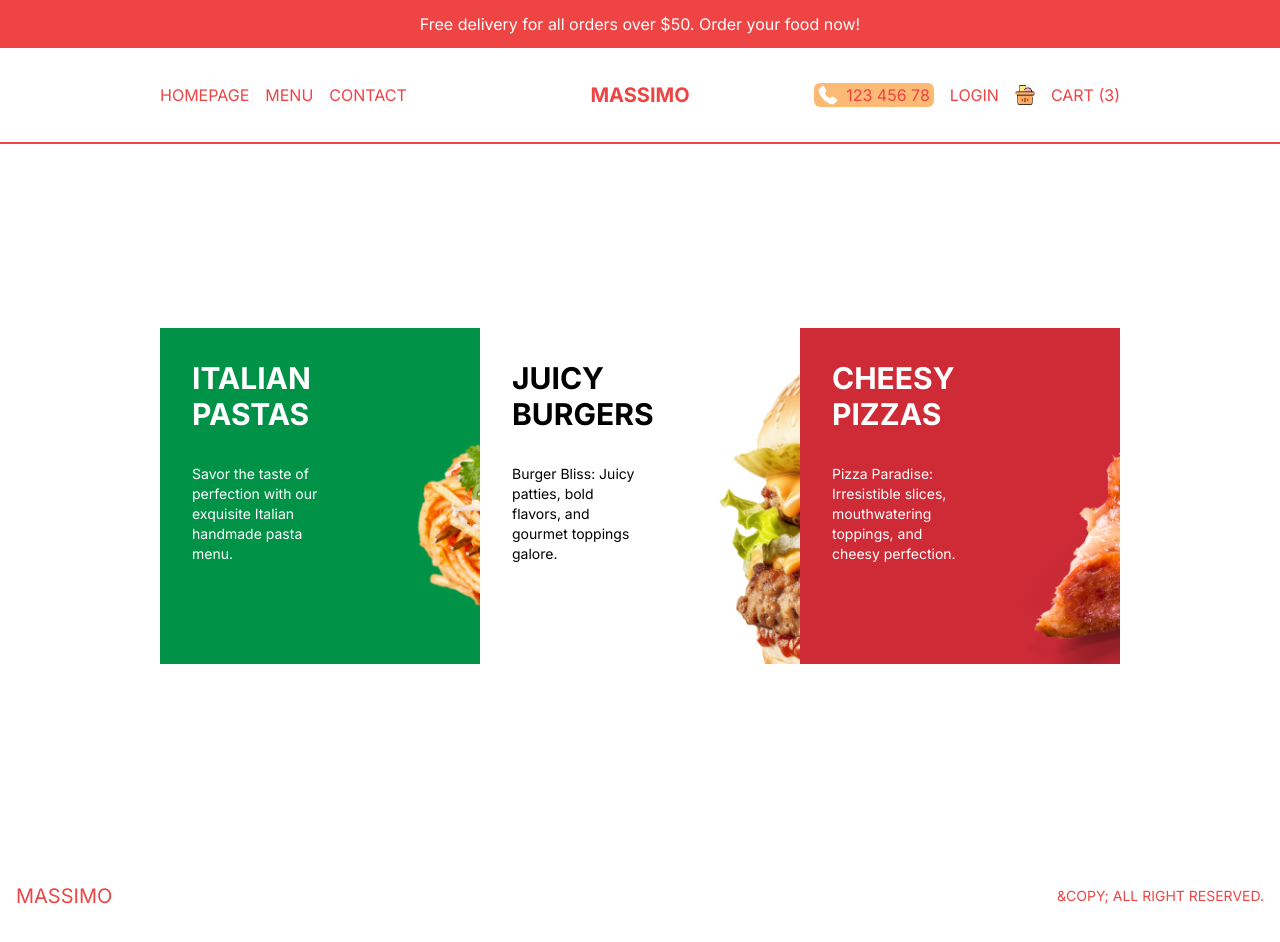
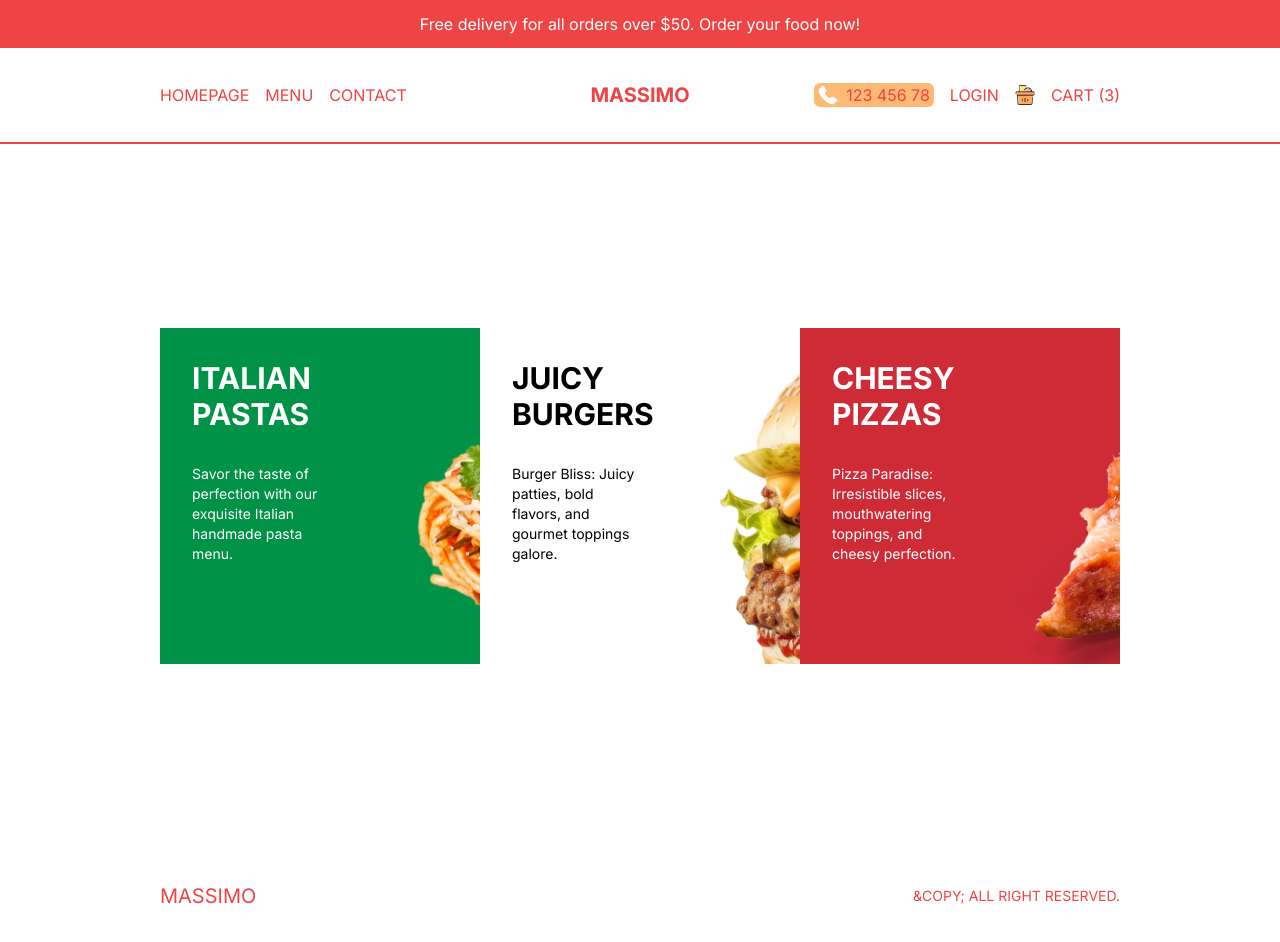
Before and after one commit to Mishrashubham10/next-food-delivery-app, a Next.js app: page /menu in a window 1280 px wide. Built offline with nearby package versions, Linux system fonts and the light colour scheme.

Commit message:
Some changes in footer

```diff
--- a/src/components/Footer.tsx
+++ b/src/components/Footer.tsx
@@ -2,7 +2,7 @@
 
 const Footer = () => {
   return (
-    <footer className='uppercase h-12 md:h-24 p-4 lg:20 xl:40 text-red-500 flex items-center justify-between'>
+    <footer className='uppercase h-12 md:h-24 p-4 lg:px-20 xl:px-40 text-red-500 flex items-center justify-between'>
       <Link href="/" className='uppercase fond-bold text-xl'>massimo</Link>
       <p className='text-sm'>&Copy; all right reserved.</p>
     </footer>
```
